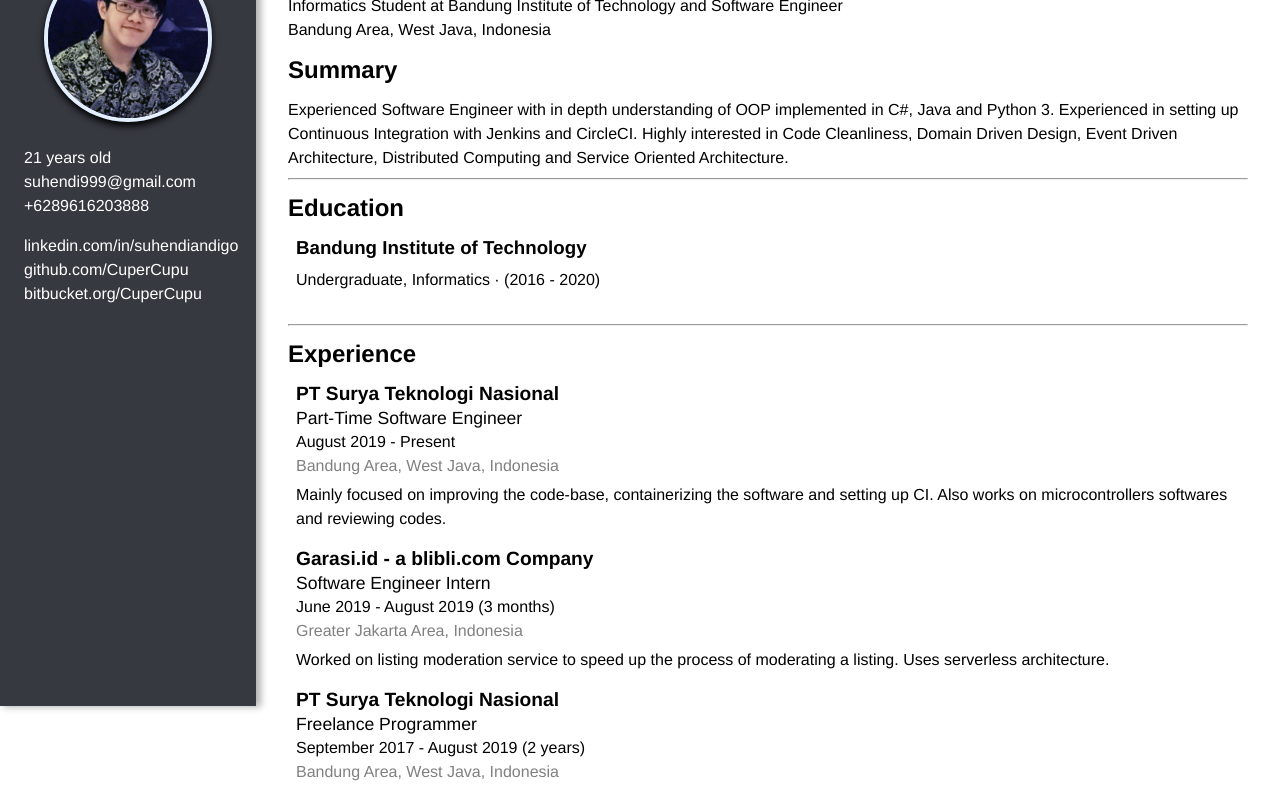
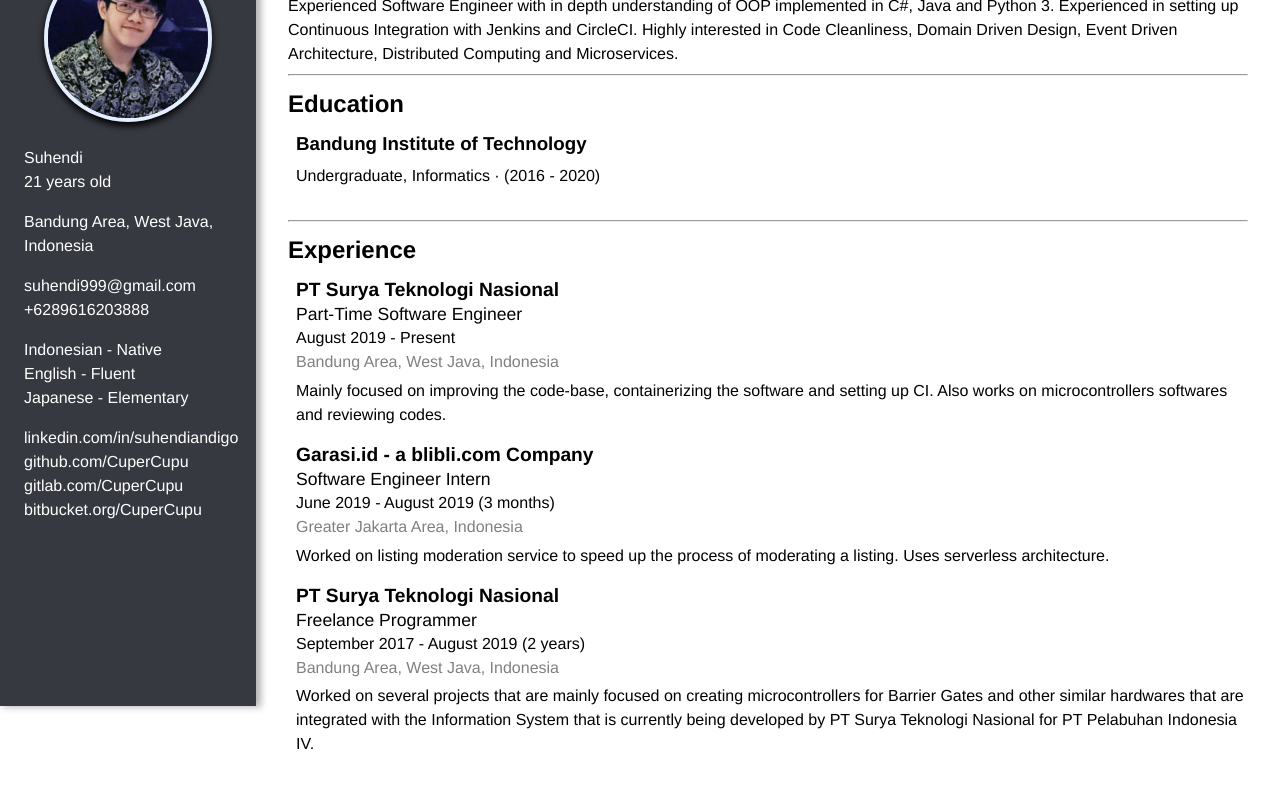
Before and after one commit to suhendiandigo/resume, a plain HTML site: page index.html in a window 1280 px wide. Shown: the part 94-879 px from the top of the page. Drawn offline with Linux system fonts and the light colour scheme.

Commit message:
Add more informations

```diff
--- a/index.html
+++ b/index.html
@@ -7,21 +7,28 @@
         <div class="sidebar">
             <div class="spacing"></div>
             <div class="profile-picture"><img src="profile.jpeg"/></div>
+            <div>Suhendi</div>
             <div><span id="age"></span> years old</div>
-            <div>suhendi999@gmail.com</div>
-            <div>+6289616203888</div>
+            <div class="spaced">Bandung Area, West Java, Indonesia</div>
+            <div class="spaced">
+                <div>suhendi999@gmail.com</div>
+                <div>+6289616203888</div>
+            </div>
+            <div class="spaced">
+                <div>Indonesian - Native</div>
+                <div>English - Fluent</div>
+                <div>Japanese - Elementary</div>
+            </div>
             <div class="links">
                 <div>linkedin.com/in/suhendiandigo</div>
                 <div>github.com/CuperCupu</div>
+                <div>gitlab.com/CuperCupu</div>
                 <div>bitbucket.org/CuperCupu</div>
             </div>
         </div>
         <div class="content">
-            <h1>Suhendi</h1>
-            <div>Informatics Student at Bandung Institute of Technology and Software Engineer</div>
-            <div>Bandung Area, West Java, Indonesia</div>
             <h2>Summary</h2>
-            <p>Experienced Software Engineer with in depth understanding of OOP implemented in C#, Java and Python 3. Experienced in setting up Continuous Integration with Jenkins and CircleCI. Highly interested in Code Cleanliness, Domain Driven Design, Event Driven Architecture, Distributed Computing and Service Oriented Architecture.</p>
+            <p>Experienced Software Engineer with in depth understanding of OOP implemented in C#, Java and Python 3. Experienced in setting up Continuous Integration with Jenkins and CircleCI. Highly interested in Code Cleanliness, Domain Driven Design, Event Driven Architecture, Distributed Computing and Microservices.</p>
             <hr/>
             <h2>Education</h2>
             <div class="section" id="education">
@@ -114,6 +121,11 @@
     font-family: Helvetica, Arial, sans-serif;
     line-height: 1.5rem;
 }
+
+.spaced {
+    margin: 1rem 0;
+}
+
 .content {
     margin-left: 16rem;
     padding: 2rem;
```
